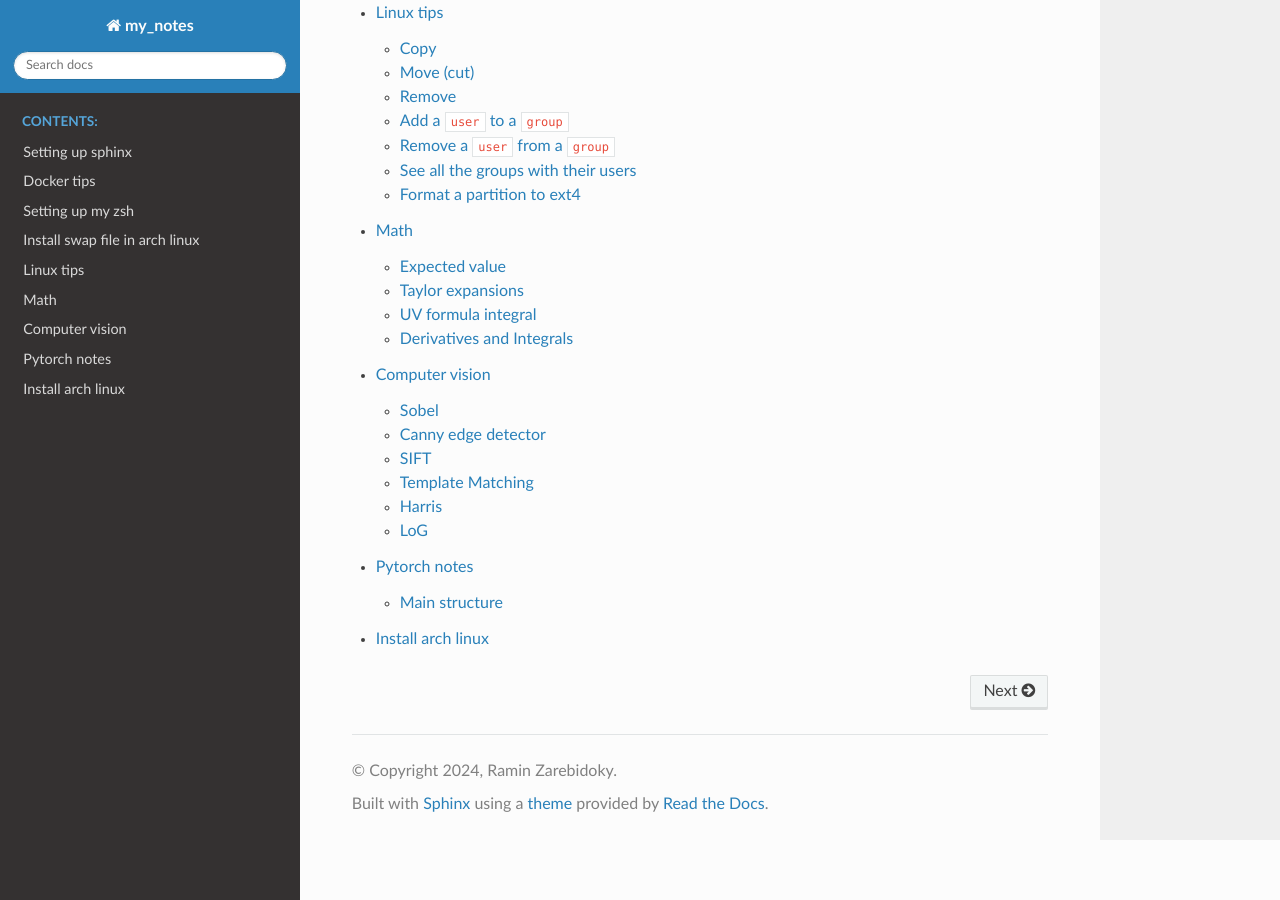
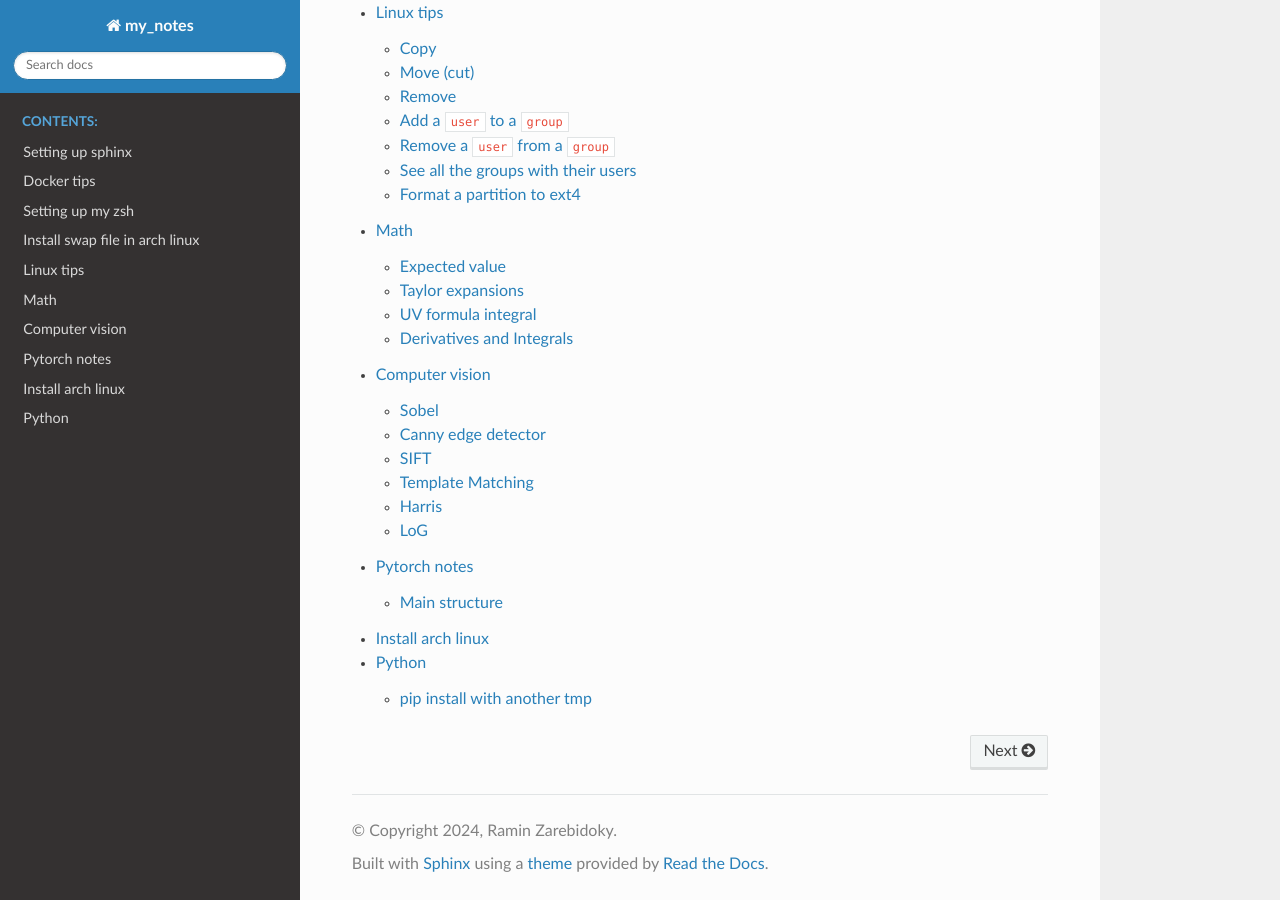
Before and after one commit to LiterallyTheOne/my_notes, a Sphinx documentation site: the page built from docs/source/index.rst, in a window 1280 px wide and 900 px high, scrolled down 665 px. Built offline with Sphinx 7.4.7 and the Read the Docs theme 2.0.0, drawn with Linux system fonts in a browser that asks for light colours.

Commit message:
Add python file and a way to install a pip package with a TMPDIR

```diff
--- a/docs/source/index.rst
+++ b/docs/source/index.rst
@@ -14,3 +14,4 @@ Welcome to my_notes's documentation!
    computer_vision
    pytorch_notes
    install_arch_linux.rst
+   python
--- /dev/null
+++ b/docs/source/python.rst
@@ -0,0 +1,12 @@
+Python
+======
+
+pip install with another tmp
+----------------------------
+
+.. code-block:: python
+
+    TMPDIR=/home/ramin/tmp/ pip install x
+
+
+x: desired package
```
